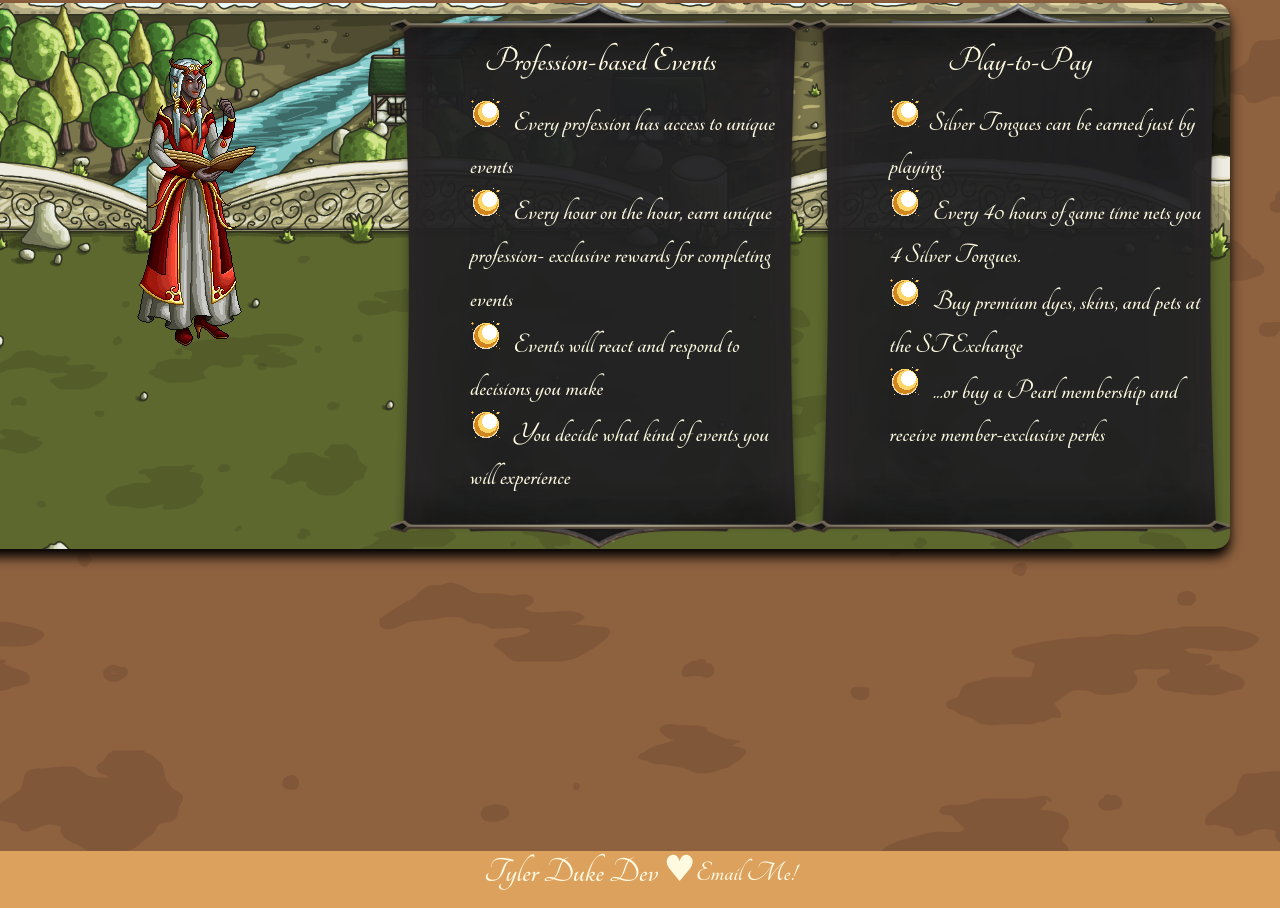
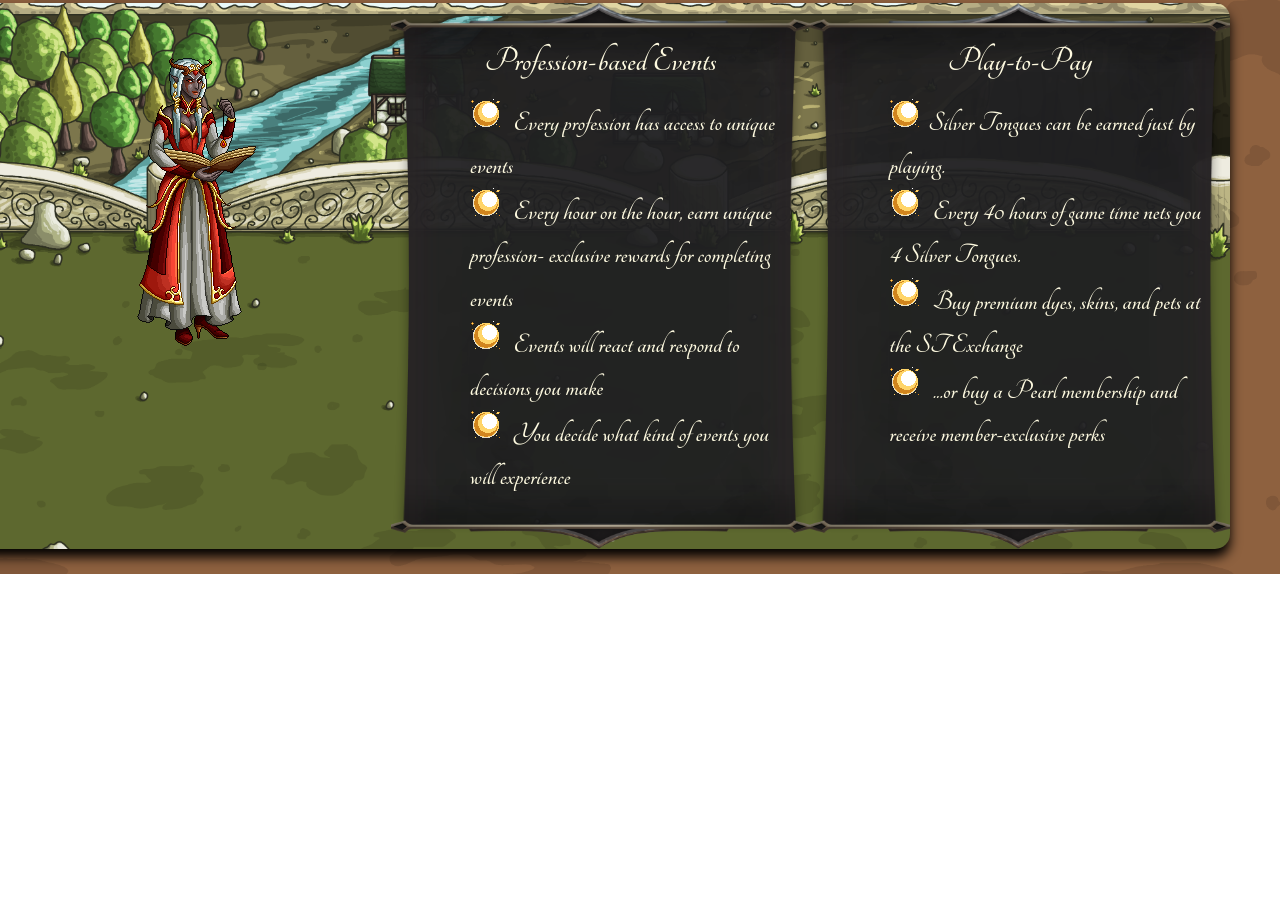
Before and after one commit to tylerdukedev/final-draft, a plain HTML site: page index.html in a window 1280 px wide. Shown: the part 948-1856 px from the top of the page. After the commit the page ends 1522 px from the top, so only its background shows below. Drawn offline with nearby package versions, Linux system fonts and the light colour scheme.

Commit message:
Update index.html

```diff
--- a/index.html
+++ b/index.html
@@ -170,11 +170,5 @@
     </div>
 </main>
 
-<footer>
-        <h5>Tyler Duke Dev &hearts;</h5>
-        <aside id="contact__link">
-            <div><a href="mailto:tylerdukedev@gmail.com">Email Me!</a></div>
-        </aside>
-</footer>
 </body>
 </html>
```
